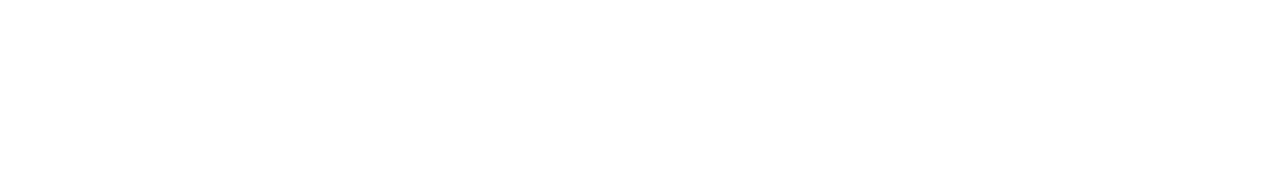
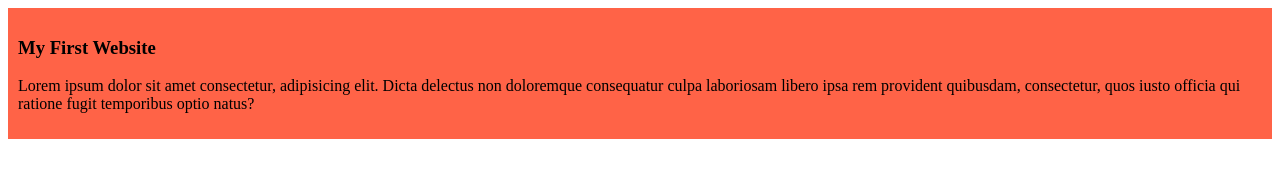
Before and after one commit to Silton07/my-first-github-repo, a plain HTML site: page index.html in a window 1280 px wide. Drawn offline with Linux system fonts and the light colour scheme.

Commit message:
added the first blog

```diff
--- a/index.html
+++ b/index.html
@@ -4,8 +4,12 @@
     <meta charset="UTF-8">
     <meta name="viewport" content="width=device-width, initial-scale=1.0">
     <title>My First Ever Github Repo</title>
+    <link rel="stylesheet" href="style/blog.css">
 </head>
 <body>
-
+   <div>
+    <h3>My First Website</h3>
+    <p>Lorem ipsum dolor sit amet consectetur, adipisicing elit. Dicta delectus non doloremque consequatur culpa laboriosam libero ipsa rem provident quibusdam, consectetur, quos iusto officia qui ratione fugit temporibus optio natus?</p>
+   </div>
 </body>
 </html>
--- /dev/null
+++ b/style/blog.css
@@ -0,0 +1,4 @@
+div{
+    background-color: tomato;
+    padding: 10px;
+}
```
